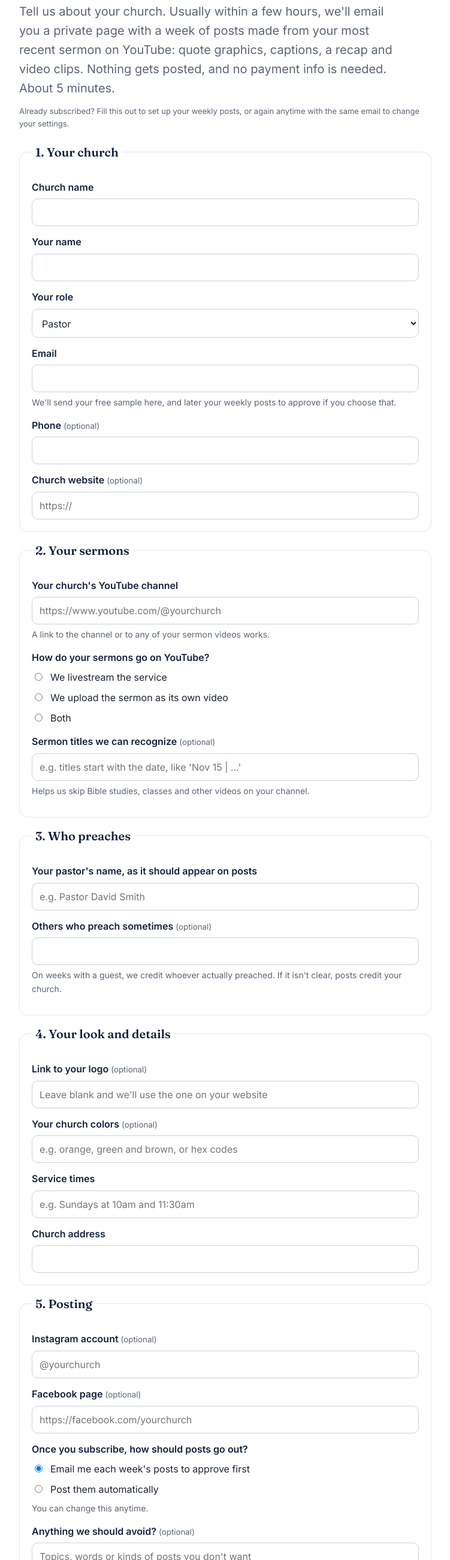
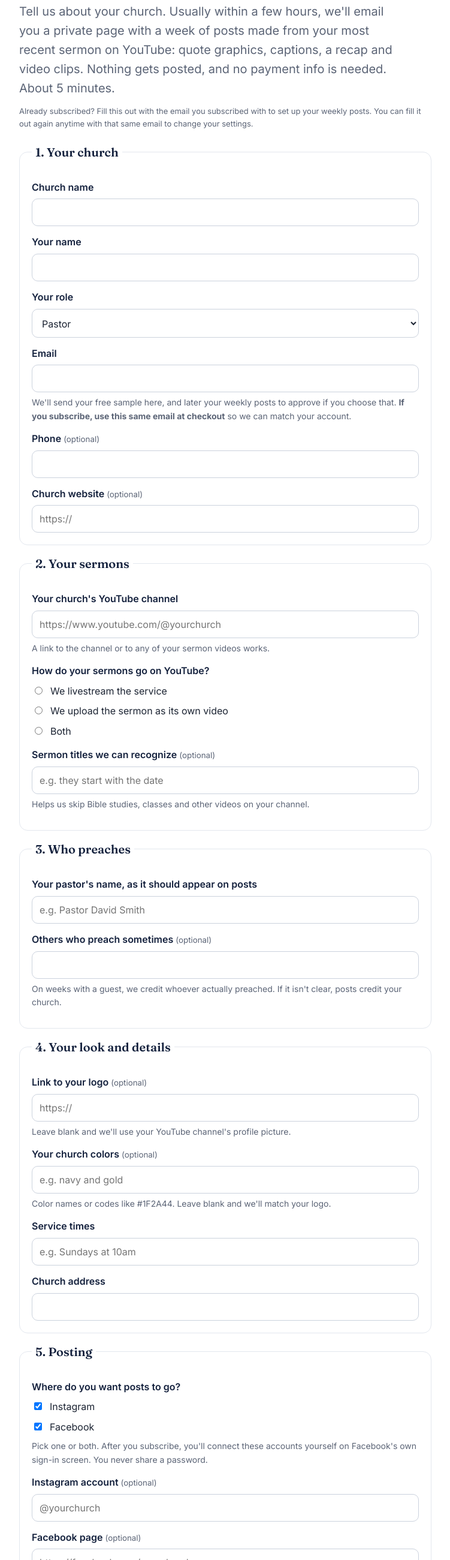
Before and after one commit to PulpitToPost/pulpittopost.github.io, a plain HTML site: page setup.html in a window 1280 px wide. Shown: the part 199-2800 px from the top of the page at 60% size, without its empty margins (264-1015 px from the left). Drawn offline with Linux system fonts and the light colour scheme.

Commit message:
Form: readable placeholders, platform choice, same-email notes. Homepage: livestream wording and FAQs
Co-Authored-By: Claude Opus 5.5 <noreply@anthropic.com>
Claude-Session: https://claude.ai/code/session_01Doos3nQVVeuPgYiDwh9QzU

```diff
--- a/setup.html
+++ b/setup.html
@@ -19,7 +19,7 @@
 <main><section><div class="wrap narrow">
   <h1>Get your free sample</h1>
   <p class="lede" style="margin-top:14px">Tell us about your church. Usually within a few hours, we'll email you a private page with a week of posts made from your most recent sermon on YouTube: quote graphics, captions, a recap and video clips. Nothing gets posted, and no payment info is needed. About 5 minutes.</p>
-  <p class="note">Already subscribed? Fill this out to set up your weekly posts, or again anytime with the same email to change your settings.</p>
+  <p class="note">Already subscribed? Fill this out with the email you subscribed with to set up your weekly posts. You can fill it out again anytime with that same email to change your settings.</p>
 
   <form id="setup" action="https://api.web3forms.com/submit" method="POST" style="margin-top:24px">
     <input type="hidden" name="access_key" id="access_key" value="">
@@ -37,7 +37,7 @@
       <select id="role" name="role"><option>Pastor</option><option>Church staff</option><option>Volunteer</option><option>Other</option></select>
       <label for="email">Email</label>
       <input type="email" id="email" name="email" required>
-      <p class="hint">We'll send your free sample here, and later your weekly posts to approve if you choose that.</p>
+      <p class="hint">We'll send your free sample here, and later your weekly posts to approve if you choose that. <b>If you subscribe, use this same email at checkout</b> so we can match your account.</p>
       <label for="phone">Phone <small>(optional)</small></label>
       <input type="tel" id="phone" name="phone">
       <label for="site">Church website <small>(optional)</small></label>
@@ -53,7 +53,7 @@
       <label class="radio"><input type="radio" name="how_posted" value="Sermon-only video upload"> We upload the sermon as its own video</label>
       <label class="radio"><input type="radio" name="how_posted" value="Both"> Both</label>
       <label for="names">Sermon titles we can recognize <small>(optional)</small></label>
-      <input type="text" id="names" name="sermon_title_pattern" placeholder="e.g. titles start with the date, like 'Nov 15 | ...'">
+      <input type="text" id="names" name="sermon_title_pattern" placeholder="e.g. they start with the date">
       <p class="hint">Helps us skip Bible studies, classes and other videos on your channel.</p>
     </fieldset>
 
@@ -67,16 +67,22 @@
 
     <fieldset class="group"><legend>4. Your look and details</legend>
       <label for="logo">Link to your logo <small>(optional)</small></label>
-      <input type="url" id="logo" name="logo_link" placeholder="Leave blank and we'll use the one on your website">
+      <input type="url" id="logo" name="logo_link" placeholder="https://">
+      <p class="hint">Leave blank and we'll use your YouTube channel's profile picture.</p>
       <label for="colors">Your church colors <small>(optional)</small></label>
-      <input type="text" id="colors" name="colors" placeholder="e.g. orange, green and brown, or hex codes">
+      <input type="text" id="colors" name="colors" placeholder="e.g. navy and gold">
+      <p class="hint">Color names or codes like #1F2A44. Leave blank and we'll match your logo.</p>
       <label for="times">Service times</label>
-      <input type="text" id="times" name="service_times" placeholder="e.g. Sundays at 10am and 11:30am" required>
+      <input type="text" id="times" name="service_times" placeholder="e.g. Sundays at 10am" required>
       <label for="addr">Church address</label>
       <input type="text" id="addr" name="address" required>
     </fieldset>
 
     <fieldset class="group"><legend>5. Posting</legend>
+      <label>Where do you want posts to go?</label>
+      <label class="radio"><input type="checkbox" name="platform_instagram" value="Yes" checked> Instagram</label>
+      <label class="radio"><input type="checkbox" name="platform_facebook" value="Yes" checked> Facebook</label>
+      <p class="hint">Pick one or both. After you subscribe, you'll connect these accounts yourself on Facebook's own sign-in screen. You never share a password.</p>
       <label for="ig">Instagram account <small>(optional)</small></label>
       <input type="text" id="ig" name="instagram" placeholder="@yourchurch">
       <label for="fb">Facebook page <small>(optional)</small></label>
```
Also changed, not shown: index.html (+8 -6 lines).
